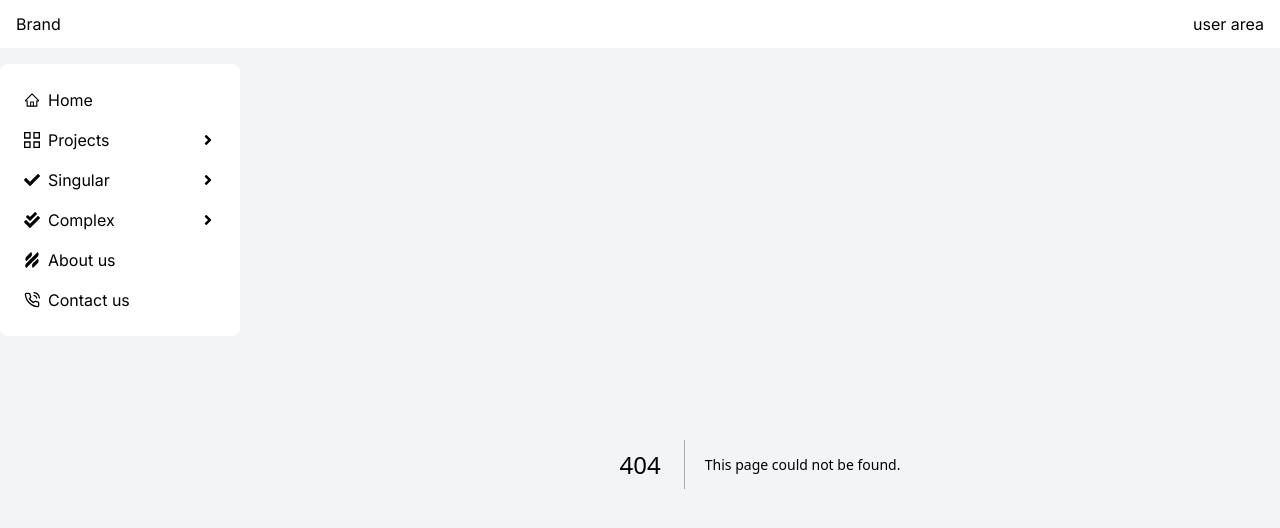
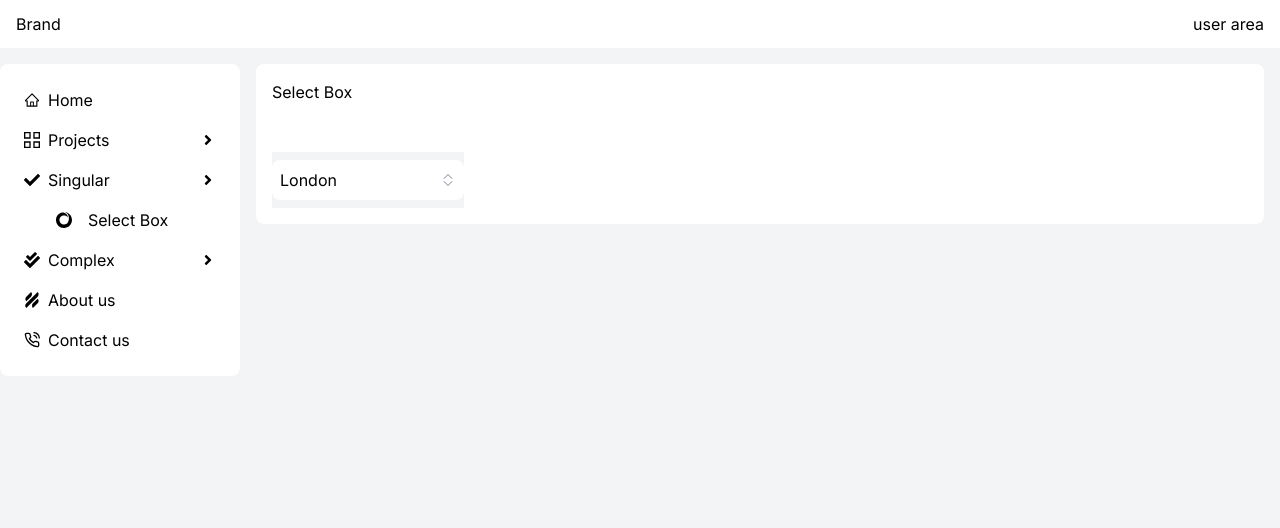
Before and after one commit to Jaycoda/devempower, a Next.js app: page /singular/selectbox in a window 1280 px wide. Before the commit this address had no page. Shown: the top 528 px of the page. Built offline with nearby package versions, Linux system fonts and the light colour scheme.

Commit message:
add custom select box

```diff
--- a/app/page.js
+++ b/app/page.js
@@ -2,8 +2,8 @@
 
 export default function Home() {
   return (
-    <main>
+    <div className="bg-white rounded-lg mx-4 p-4">
       <h1>Home</h1>
-    </main>
+    </div>
   );
 }
--- /dev/null
+++ b/app/singular/selectbox/components/CustomSelectBox.jsx
@@ -0,0 +1,62 @@
+"use client";
+
+import React, { useState } from "react";
+import { BsChevronExpand } from "react-icons/bs";
+import { AiOutlineCheck } from "react-icons/ai";
+
+const cities = ["London", "Manchester", "Liverpool", "Birmingham", "Edinburgh"];
+
+const CustomSelectBox = () => {
+  const [selectedCity, setSelectedCity] = useState("London");
+  const [open, setOpen] = useState(false);
+
+  return (
+    <>
+      <div className="bg-gray-100 flex flex-col justify-center items-center w-fit relative z-10">
+        <div
+          onClick={() => setOpen((prev) => !prev)}
+          className="flex flex-row justify-between items-center bg-white w-48 my-2 p-2 rounded-lg cursor-pointer"
+        >
+          <span>{selectedCity}</span>
+          <BsChevronExpand className="text-gray-400" />
+        </div>
+
+        <div>
+          <div
+            className={`flex flex-col bg-white w-48 my-2 rounded-lg ${
+              open ? "opacity-100 h-auto" : "opacity-0 h-0"
+            } transition-all duration-200 overflow-hidden absolute top-16 left-0`}
+          >
+            {cities.map((city) => (
+              <div
+                key={city}
+                onClick={() => {
+                  setSelectedCity(city);
+                  setOpen(false);
+                }}
+                className={`flex justify-start items-center gap-x-2 px-2 py-1 hover:bg-orange-100 cursor-pointer ${
+                  selectedCity === city ? "bg-orange-100" : "bg-white"
+                }`}
+              >
+                <AiOutlineCheck
+                  className={`text-orange-300 ${
+                    selectedCity === city ? "opacity-100" : "opacity-0"
+                  }  `}
+                />
+                <span>{city}</span>
+              </div>
+            ))}
+          </div>
+        </div>
+      </div>
+      <div
+        onClick={() => setOpen(false)}
+        className={`bg-gray-100 fixed inset-0 opacity-50 z-0 ${
+          open ? "block" : "hidden"
+        }`}
+      ></div>
+    </>
+  );
+};
+
+export default CustomSelectBox;
--- /dev/null
+++ b/app/singular/selectbox/page.jsx
@@ -0,0 +1,15 @@
+import React from "react";
+import CustomSelectBox from "./components/CustomSelectBox";
+
+const SelectBox = () => {
+  return (
+    <div className="bg-white rounded-lg mx-4 p-4">
+      <h1>Select Box</h1>
+      <br />
+      <br />
+      <CustomSelectBox />
+    </div>
+  );
+};
+
+export default SelectBox;
--- a/components/MainLayout.jsx
+++ b/components/MainLayout.jsx
@@ -9,7 +9,7 @@
 import { GrProjects } from "react-icons/gr";
 import { FaAngleRight, FaCheck, FaCheckDouble } from "react-icons/fa";
 import { FiPhoneCall } from "react-icons/fi";
-import { SiHelpscout } from "react-icons/si";
+import { SiHelpscout, SiSinglestore } from "react-icons/si";
 import { useContext } from "react";
 
 const MainLayout = ({ children }) => {
@@ -37,10 +37,18 @@
               <FaAngleRight />
             </li>
 
-            <li className="flex justify-start items-center hover:bg-blue-200 hover:text-blue-800 rounded-xl p-2">
-              <FaCheck className="mr-2" />
-              <h3 className="flex-1"> Singular</h3>
-              <FaAngleRight />
+            <li className="flex flex-col justify-start items-start hover:bg-blue-200 hover:text-blue-800 rounded-xl p-2">
+              <div className="w-full flex flex-row justify-start items-center">
+                <FaCheck className="mr-2" />
+                <h3 className="flex-1"> Singular</h3>
+                <FaAngleRight />
+              </div>
+              <ul className="ml-8 mt-4">
+                <li className="flex flex-row justify-center items-center gap-4">
+                  <SiSinglestore />
+                  <Link href="/singular/selectbox">Select Box</Link>
+                </li>
+              </ul>
             </li>
 
             <li className="flex justify-start items-center hover:bg-blue-200 hover:text-blue-800 rounded-xl p-2">
```
